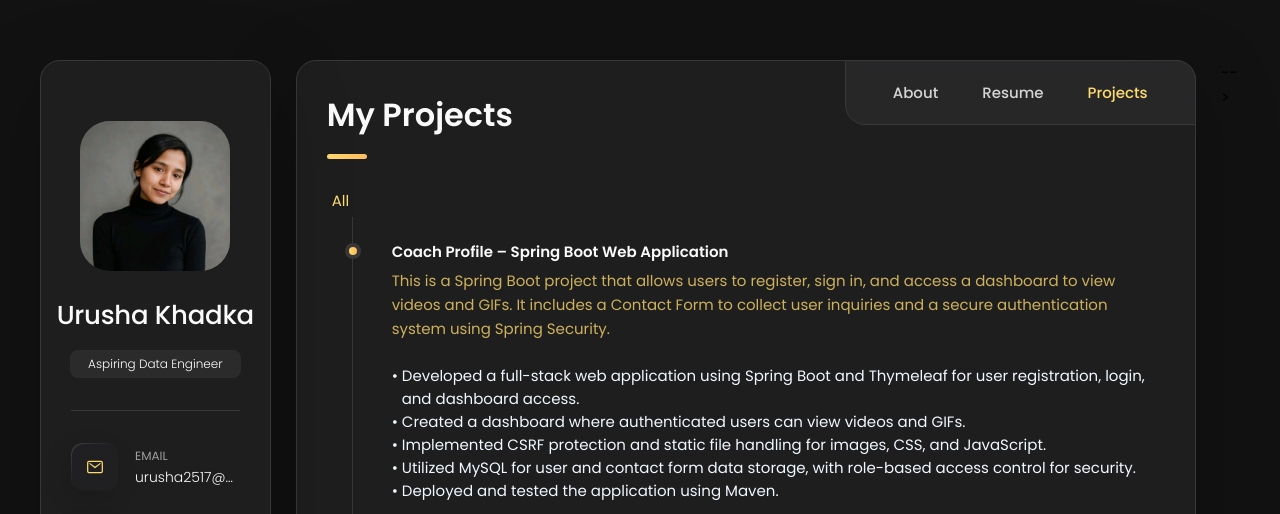
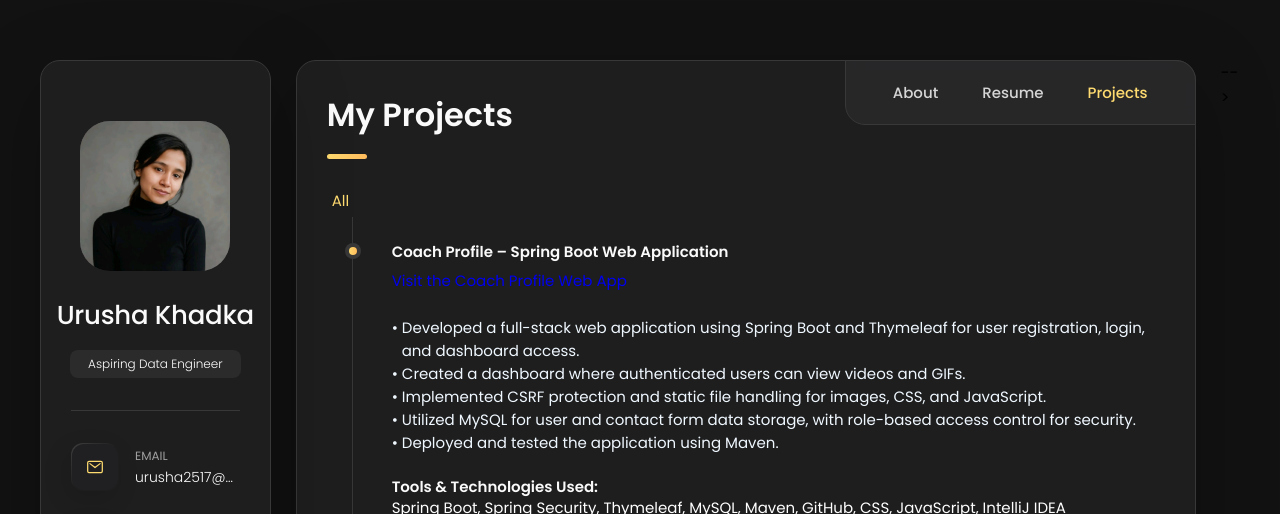
Before and after one commit to urushadev/Data-Portfolio, a plain HTML site: page index.html in a window 1280 px wide. Both pictures are taken after a click on the button "Projects". Shown: the top 514 px of the page. Drawn offline with nearby package versions, Linux system fonts and the light colour scheme; no server answers.

Commit message:
Update index.html

```diff
--- a/index.html
+++ b/index.html
@@ -976,11 +976,13 @@
 
               <li class="timeline-item">
 
-                  <h4 class="h4 timeline-item-title">Coach Profile – Spring Boot Web Application</h4>
+                <h4 class="h4 timeline-item-title">Coach Profile – Spring Boot Web Application</h4>
 
-                  <span>This is a Spring Boot project that allows users to register, sign in, and access a dashboard to view videos and GIFs. It includes a Contact Form to collect user inquiries and a secure authentication system using Spring Security.
-
-                  </span>
+<span>
+  <a href="https://urushadev.github.io/Coach-Profile-Web-App/sign-in.html" target="_blank" rel="noopener noreferrer">
+    Visit the Coach Profile Web App
+  </a>
+</span>
 
               </br>
 
```
